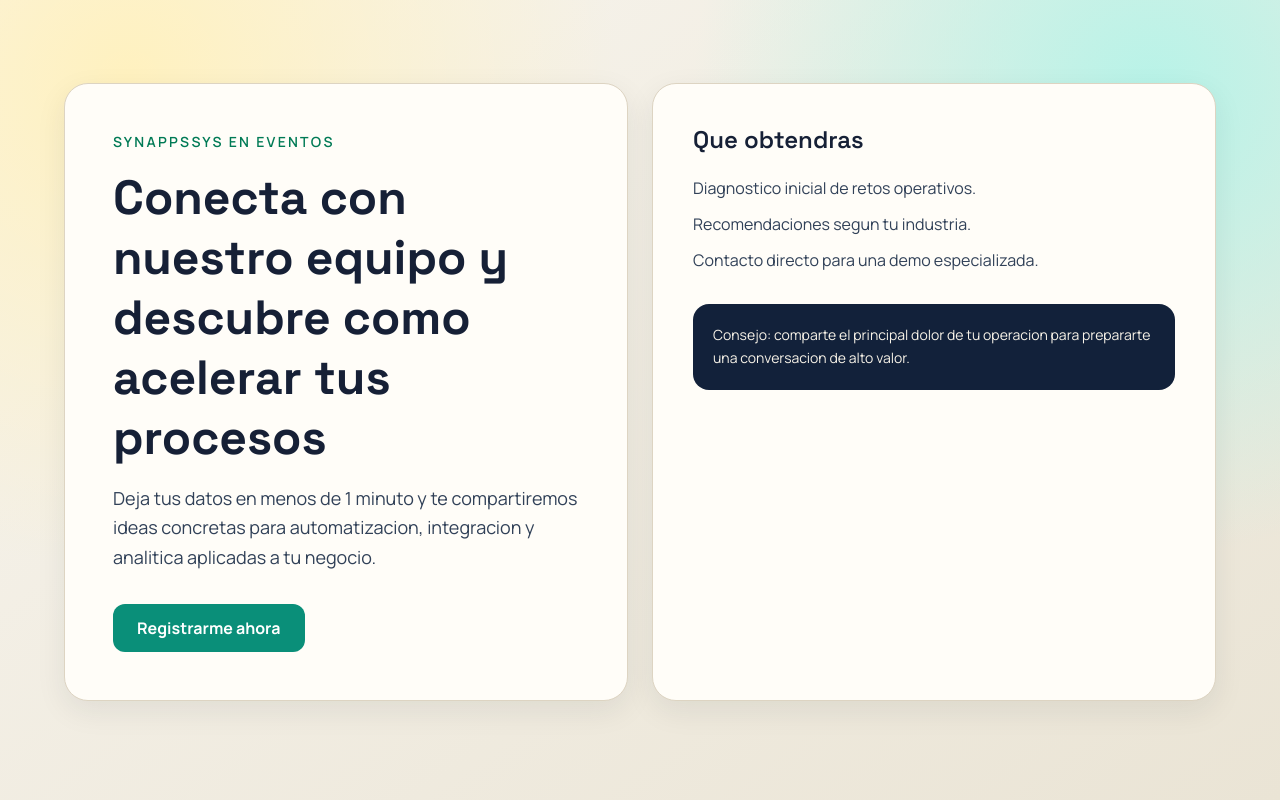
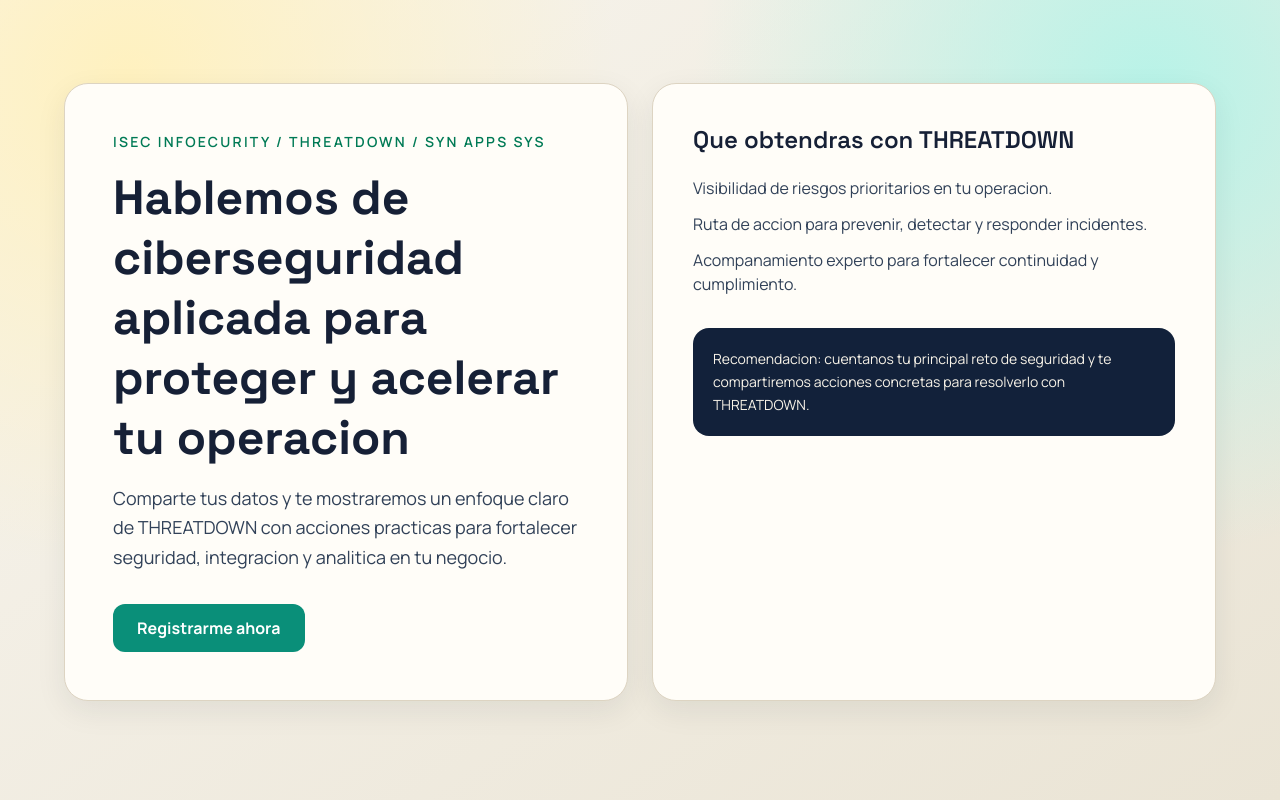
Before and after one commit to B10sp4rt4n/iSEC, a Next.js app: page / in a window 1280 px wide. Built offline with nearby package versions, Linux system fonts and the light colour scheme.

Commit message:
Actualiza copy de landing y metadata para enfoque THREATDOWN

```diff
--- a/src/app/layout.tsx
+++ b/src/app/layout.tsx
@@ -13,8 +13,8 @@
 });
 
 export const metadata: Metadata = {
-  title: "SynAppsSys Eventos",
-  description: "Captacion de prospectos para eventos SynAppsSys",
+  title: "ISEC INFOECURITY / THREATDOWN / SYN APPS SYS",
+  description: "Registro de contacto para soluciones THREATDOWN en ciberseguridad aplicada.",
 };
 
 export default function RootLayout({
--- a/src/app/page.tsx
+++ b/src/app/page.tsx
@@ -7,14 +7,15 @@
         <div className="grid w-full gap-6 md:grid-cols-2">
           <article className="card rounded-3xl p-8 md:p-12">
             <p className="mb-4 text-sm font-semibold uppercase tracking-[0.16em] text-emerald-700">
-              SynAppsSys en eventos
+              ISEC INFOECURITY / THREATDOWN / SYN APPS SYS
             </p>
             <h1 className="title-font mb-4 text-4xl leading-tight font-bold md:text-5xl">
-              Conecta con nuestro equipo y descubre como acelerar tus procesos
+              Hablemos de ciberseguridad aplicada para proteger y acelerar tu operacion
             </h1>
             <p className="mb-8 max-w-xl text-base leading-relaxed text-slate-700 md:text-lg">
-              Deja tus datos en menos de 1 minuto y te compartiremos ideas concretas
-              para automatizacion, integracion y analitica aplicadas a tu negocio.
+              Comparte tus datos y te mostraremos un enfoque claro de THREATDOWN
+              con acciones practicas para fortalecer seguridad, integracion y analitica
+              en tu negocio.
             </p>
             <Link
               href="/registro"
@@ -25,16 +26,20 @@
           </article>
 
           <aside className="card rounded-3xl p-8 md:p-10">
-            <h2 className="title-font mb-5 text-2xl font-semibold">Que obtendras</h2>
+            <h2 className="title-font mb-5 text-2xl font-semibold">
+              Que obtendras con THREATDOWN
+            </h2>
             <ul className="space-y-3 text-slate-700">
-              <li>Diagnostico inicial de retos operativos.</li>
-              <li>Recomendaciones segun tu industria.</li>
-              <li>Contacto directo para una demo especializada.</li>
+              <li>Visibilidad de riesgos prioritarios en tu operacion.</li>
+              <li>Ruta de accion para prevenir, detectar y responder incidentes.</li>
+              <li>
+                Acompanamiento experto para fortalecer continuidad y cumplimiento.
+              </li>
             </ul>
             <div className="mt-8 rounded-2xl bg-[#12213a] p-5 text-[#f8f3e8]">
               <p className="text-sm leading-relaxed">
-                Consejo: comparte el principal dolor de tu operacion para prepararte
-                una conversacion de alto valor.
+                Recomendacion: cuentanos tu principal reto de seguridad y te
+                compartiremos acciones concretas para resolverlo con THREATDOWN.
               </p>
             </div>
           </aside>
```
